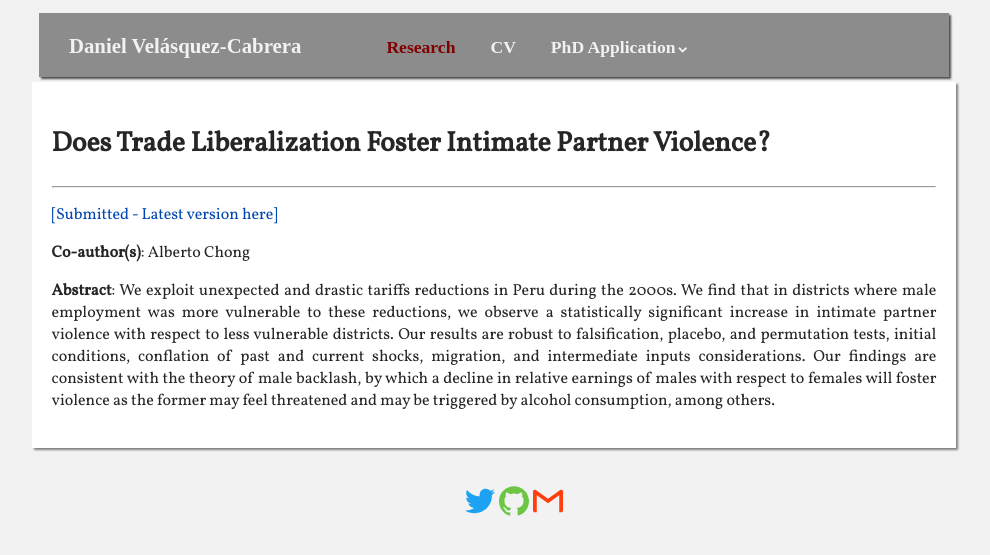
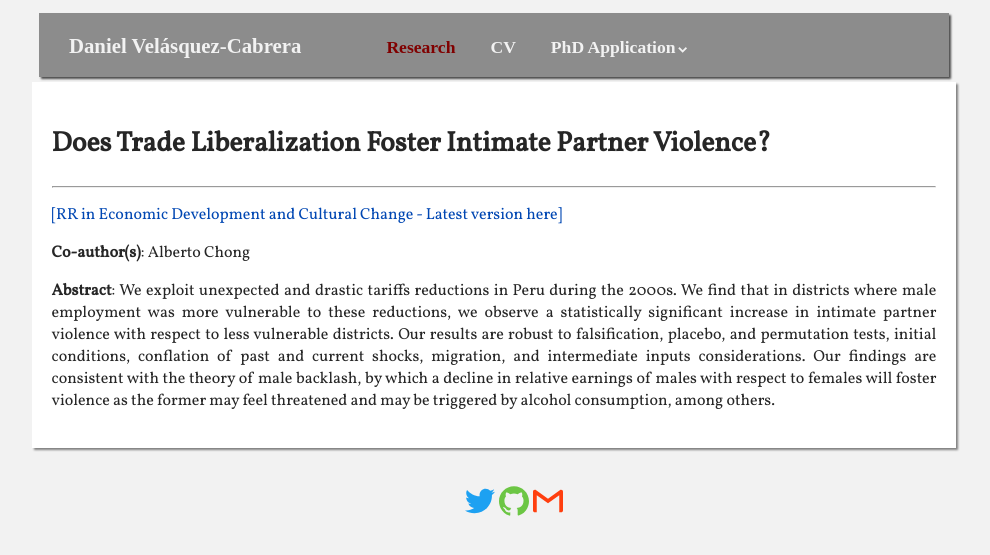
Before and after one commit to dvelasquezc/dvelasquezc.github.io, a Jekyll site: the page built from _research/trade_violence.md, in a window 1280 px wide. Shown: the top 555 px of the page, without its empty margins (146-1136 px from the left). Built offline with Jekyll 4.4.1, drawn with Linux system fonts in a browser that asks for light colours; some web fonts are replaced.

Commit message:
RR trade_violence in EDCC

```diff
--- a/_research/trade_violence.md
+++ b/_research/trade_violence.md
@@ -11,7 +11,7 @@ order_paper: 1
 layout: page
 #corregir como se ponen pdfs
 ---
-<a href="{{ "/assets/pdfs/trade_violence.pdf" | prepend: site.baseurl | prepend: site.url }}" target="_blank"> [Submitted - Latest version here] </a>
+<a href="{{ "/assets/pdfs/trade_violence.pdf" | prepend: site.baseurl | prepend: site.url }}" target="_blank"> [RR in Economic Development and Cultural Change - Latest version here] </a>
 <p><b>Co-author(s)</b>: {{ page.coauthors }} </p>
 {% if page.presented != 'no' %}
 <p><b>Presented in</b>: {{ page.presented }} </p>
```
Also changed, not shown: _pages/research.md (+1 -1 lines).
